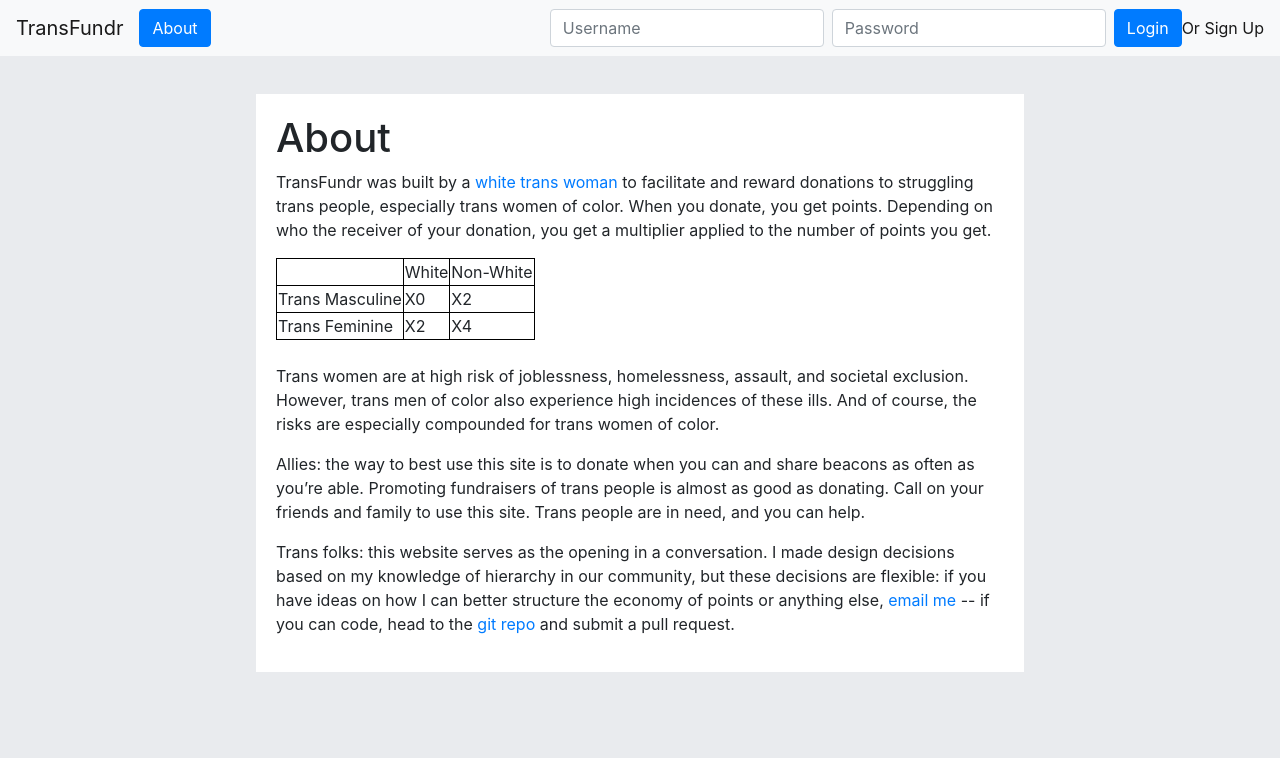
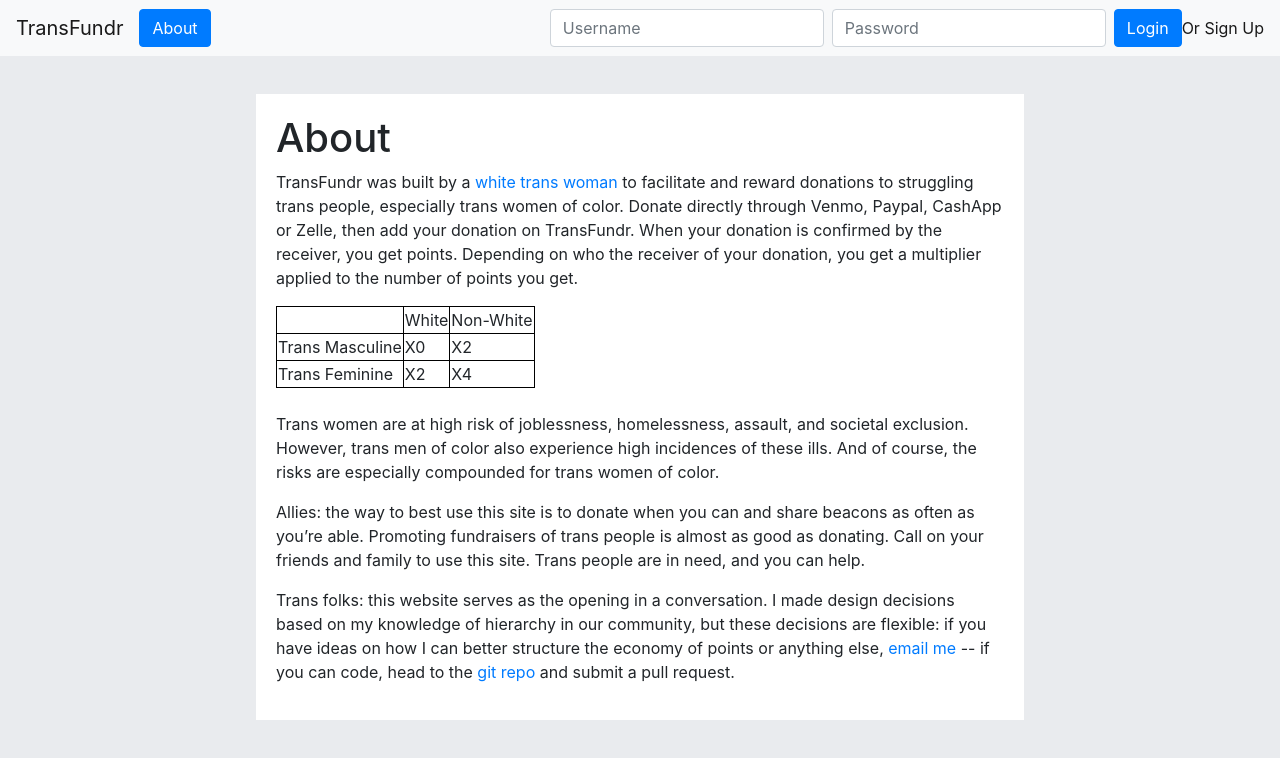
Before and after one commit to LucySuddenly/transfundr-frontend, a React (Create React App) app: page /about in a window 1280 px wide. Shown: the top 758 px of the page. Built offline with nearby package versions, Linux system fonts and the light colour scheme.

Commit message:
updated about page

```diff
--- a/src/components/about.js
+++ b/src/components/about.js
@@ -6,7 +6,7 @@ class About  extends Component {
             <div className="content">
                 <div className="standaloneform">
                     <h1>About</h1>
-                    <p>TransFundr was built by a <a href="http://www.lucysuddenly.com">white trans woman</a> to facilitate and reward donations to struggling trans people, especially trans women of color. When you donate, you get points. Depending on who the receiver of your donation, you get a multiplier applied to the number of points you get. </p>
+                    <p>TransFundr was built by a <a href="http://www.lucysuddenly.com">white trans woman</a> to facilitate and reward donations to struggling trans people, especially trans women of color. Donate directly through Venmo, Paypal, CashApp or Zelle, then add your donation on TransFundr. When your donation is confirmed by the receiver, you get points. Depending on who the receiver of your donation, you get a multiplier applied to the number of points you get. </p>
                     <table>
                         <tr>
                             <td></td>
--- a/src/components/newprofile.js
+++ b/src/components/newprofile.js
@@ -38,7 +38,7 @@ class NewProfile extends Component {
         .then(resp => resp.json())
         .then(json => {
             this.props.logUserIn(json)
-            this.props.history.push(`users/${json.user_id}`)
+            this.props.history.push(`users/${json.user.user_id}`)
         })
     }
 
```
